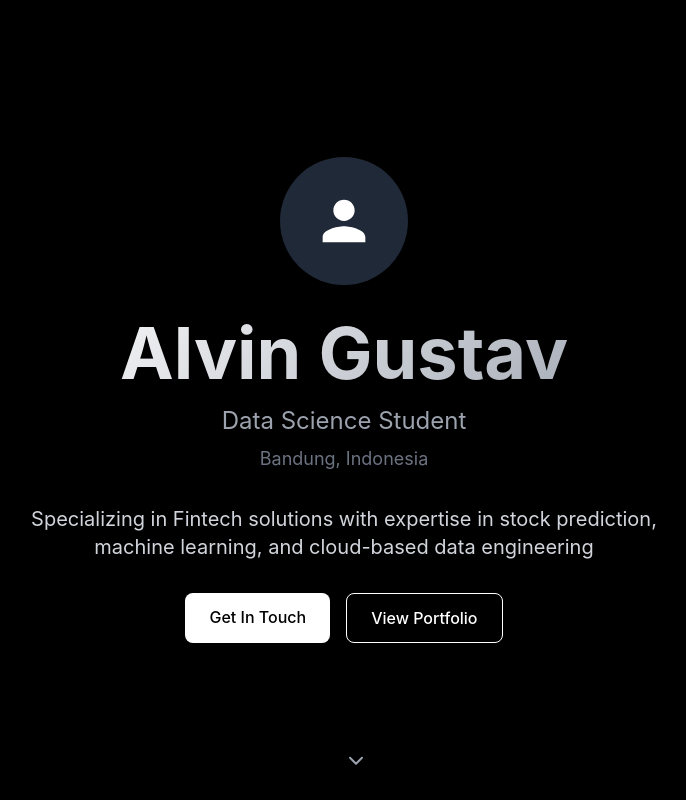
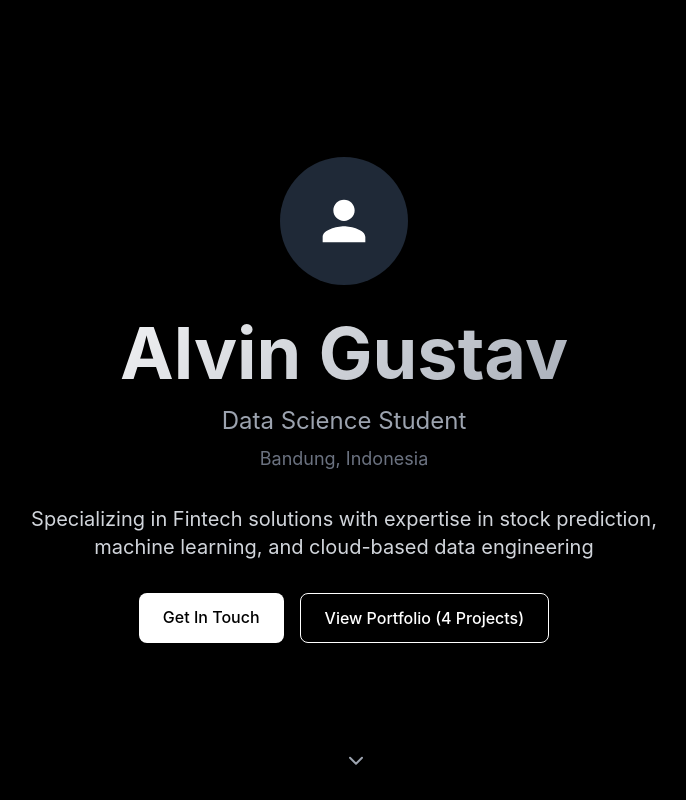
Before and after one commit to alvingustav/portfolio-website, a Next.js app: page / in a window 1280 px wide. Shown: the top 800 px of the page, without its empty margins (296-982 px from the left). Built offline with nearby package versions, Linux system fonts and the light colour scheme.

Commit message:
Update Hero.tsx

```diff
--- a/components/Hero.tsx
+++ b/components/Hero.tsx
@@ -57,7 +57,7 @@ const Hero: React.FC = () => {
             href="#portfolio"
             className="border border-white text-white px-6 py-3 rounded-lg font-medium hover:bg-white hover:text-black transition-colors"
           >
-            View Portfolio
+            View Portfolio (4 Projects)
           </a>
         </motion.div>
       </div>
```
